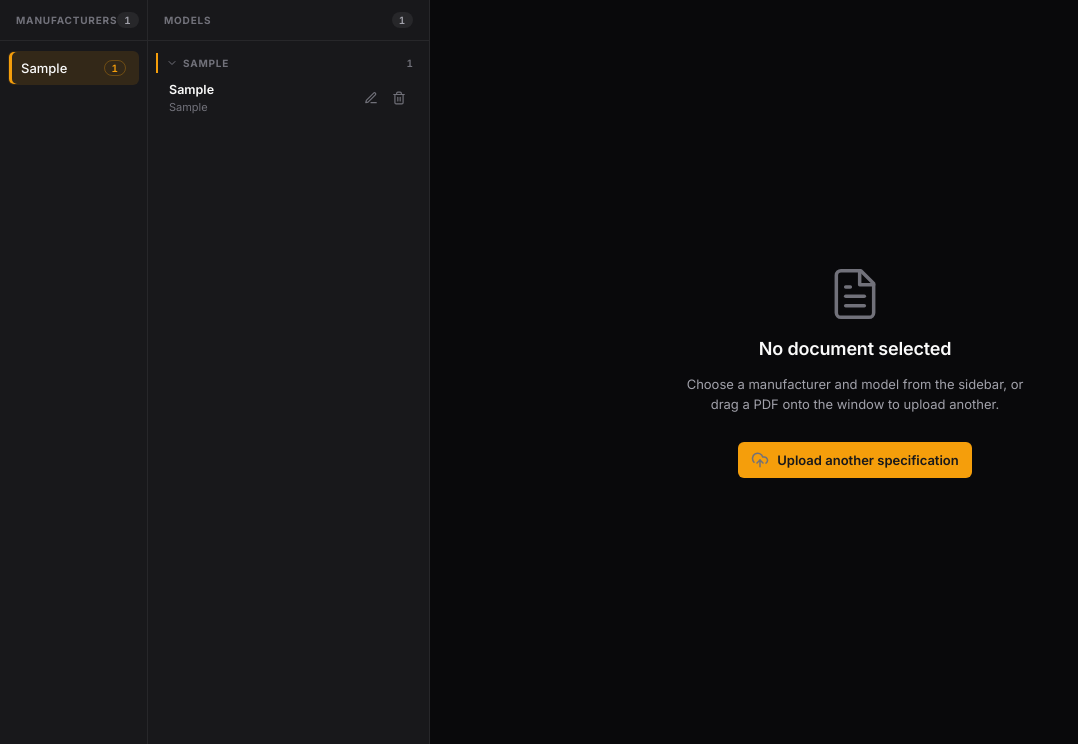
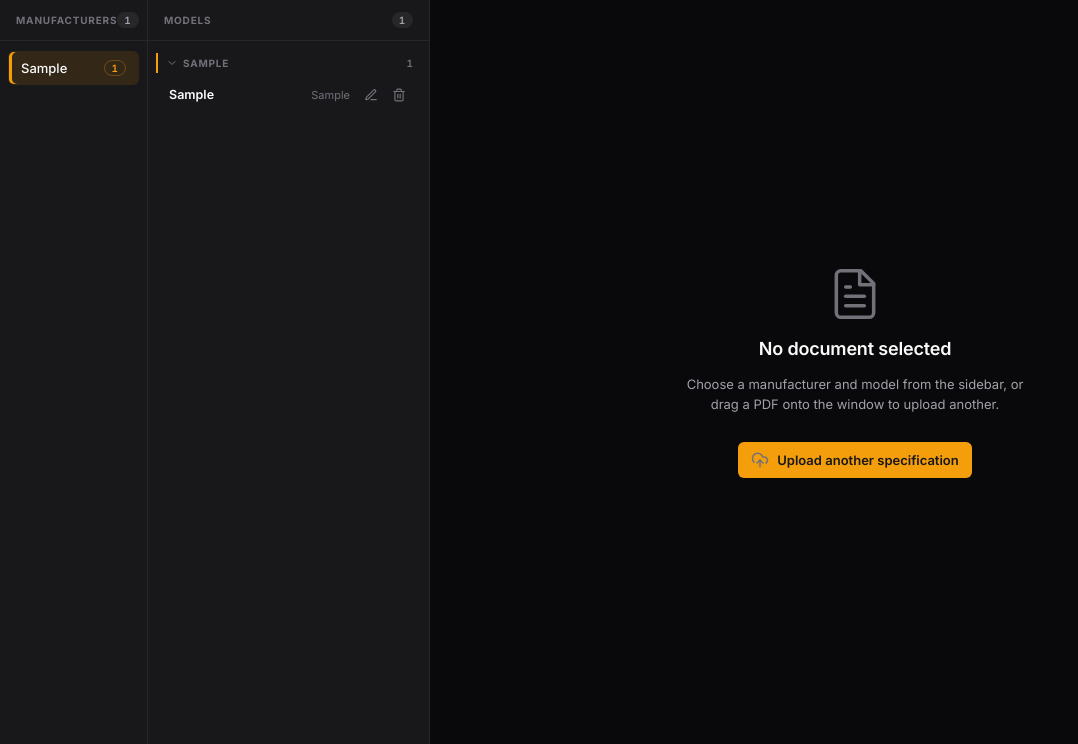
Before and after one commit to HuttonHomeHub/Crane_Chart_Manager, a Flask app: page / in a window 1280 px wide. Shown: the part 56-800 px from the top of the page, without its empty margins (0-1078 px from the left). Run offline with Flask 3, Linux system fonts and the light colour scheme; tables that the repository leaves empty hold one stand-in row (values such as "Sample post"); parts of the project's set-up code (start-up, migrations or seed data) failed here and were passed over; some libraries are stand-ins or nearby versions.

Commit message:
feat: inline, right-aligned capacity in the model list
Capacity moves onto the model-name line (right-aligned) instead of stacking below
it — halves the row height for long catalogues and lines capacities up in a
scannable column. The multi-file badge sits inline between name and capacity. The
row body became a flex row; kept the title tooltip for revealing truncated names.
(No enriched tooltip — with capacity inline it would only repeat what's already
on screen.)

Co-Authored-By: Claude Opus 4.8 <noreply@anthropic.com>

```diff
--- a/static/main.css
+++ b/static/main.css
@@ -695,9 +695,15 @@ input[type="search"]::-webkit-search-cancel-button { display: none; }
     min-width: 0;
     cursor: pointer;
     text-align: left;   /* it's a <button>, which would otherwise centre the text */
+    /* Model name | (badge) | capacity — all on one line. */
+    display: flex;
+    align-items: baseline;
+    gap: 6px;
 }
 
 .model-item__name {
+    flex: 1;
+    min-width: 0;
     font-size: 12.5px;
     font-weight: 600;
     color: var(--fg-primary);
@@ -708,21 +714,21 @@ input[type="search"]::-webkit-search-cancel-button { display: none; }
 }
 
 .model-item__capacity {
+    flex-shrink: 0;
     font-size: 11px;
     color: var(--fg-tertiary);
-    margin-top: 2px;
     font-variant-numeric: tabular-nums;
+    text-align: right;
 }
 
 /* Badge shown on model rows that hold more than one file. */
 .model-item__filecount {
-    display: inline-block;
-    margin-left: 6px;
+    flex-shrink: 0;
+    align-self: center;
     padding: 0 5px;
     font-size: 9.5px;
     font-weight: 700;
     line-height: 15px;
-    vertical-align: middle;
     color: var(--accent-fg);
     background: var(--accent);
     border-radius: var(--radius-pill);
--- a/static/main.js
+++ b/static/main.js
@@ -1350,15 +1350,17 @@ const sidebar = {
         body.type = 'button';
         body.className = 'model-item__body';
         body.setAttribute('aria-current', 'false');
-        // D (round 9): full label tooltip for truncated model names.
+        // D (round 9): full label tooltip so a truncated model name is still readable.
         body.title = (file.model || 'Unknown') + (file.capacity ? ` · ${file.capacity}` : '');
+        // Single line: model name (truncates) on the left, capacity right-aligned so
+        // capacities line up in a scannable column.
         body.innerHTML = `
-            <div class="model-item__name"></div>
-            <div class="model-item__capacity"></div>
+            <span class="model-item__name"></span>
+            <span class="model-item__capacity"></span>
         `;
         body.querySelector('.model-item__name').textContent = file.model || 'Unknown';
         body.querySelector('.model-item__capacity').textContent = file.capacity || '—';
-        // Badge cranes that hold more than one document.
+        // Badge cranes that hold more than one document (between the name and capacity).
         const fileCount = file.file_count || 1;
         if (fileCount > 1) {
             const badge = document.createElement('span');
@@ -1366,7 +1368,7 @@ const sidebar = {
             badge.textContent = String(fileCount);
             badge.title = `${fileCount} files`;
             badge.setAttribute('aria-label', `${fileCount} files`);
-            body.querySelector('.model-item__name').appendChild(badge);
+            body.insertBefore(badge, body.querySelector('.model-item__capacity'));
         }
         body.addEventListener('click', () => {
             // R-016: use BP_TABLET from CSS custom property
```
Also changed, not shown: CHANGELOG.md.
